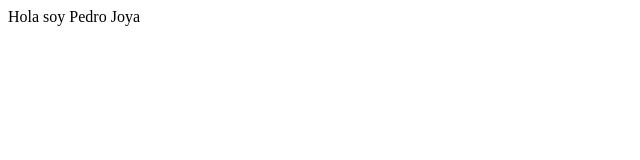
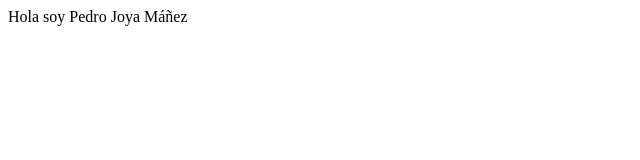
Before and after one commit to pedrojoya/docker_64, a plain HTML site: page index.html in a window 1280 px wide. Shown: the full height of the page, 0-640 px from the left. Drawn offline with Linux system fonts and the light colour scheme.

Commit message:
Segundo commit

```diff
--- a/index.html
+++ b/index.html
@@ -1 +1 @@
-<p>Hola soy Pedro Joya</p>
+<p>Hola soy Pedro Joya Máñez</p>
```
